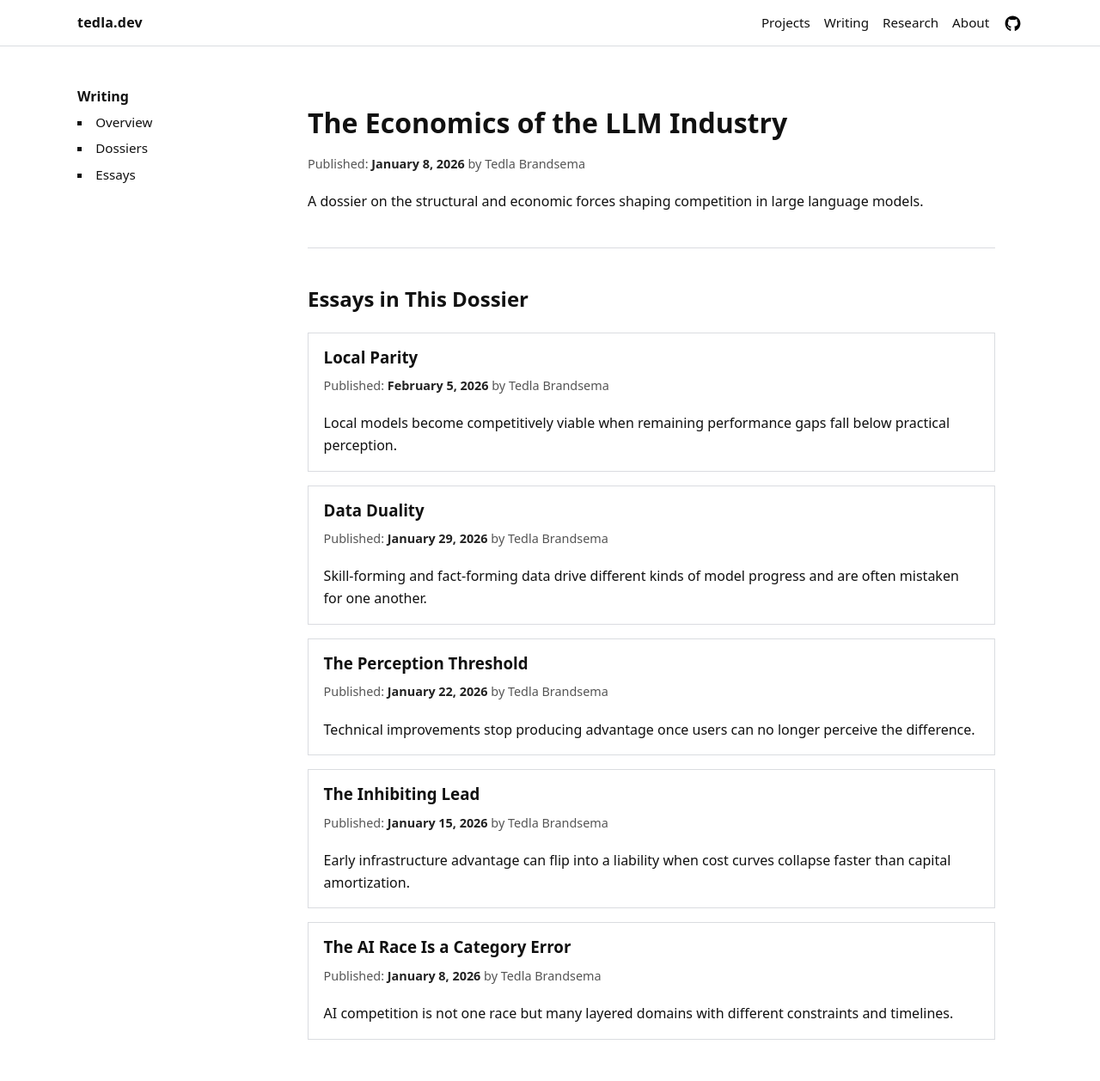
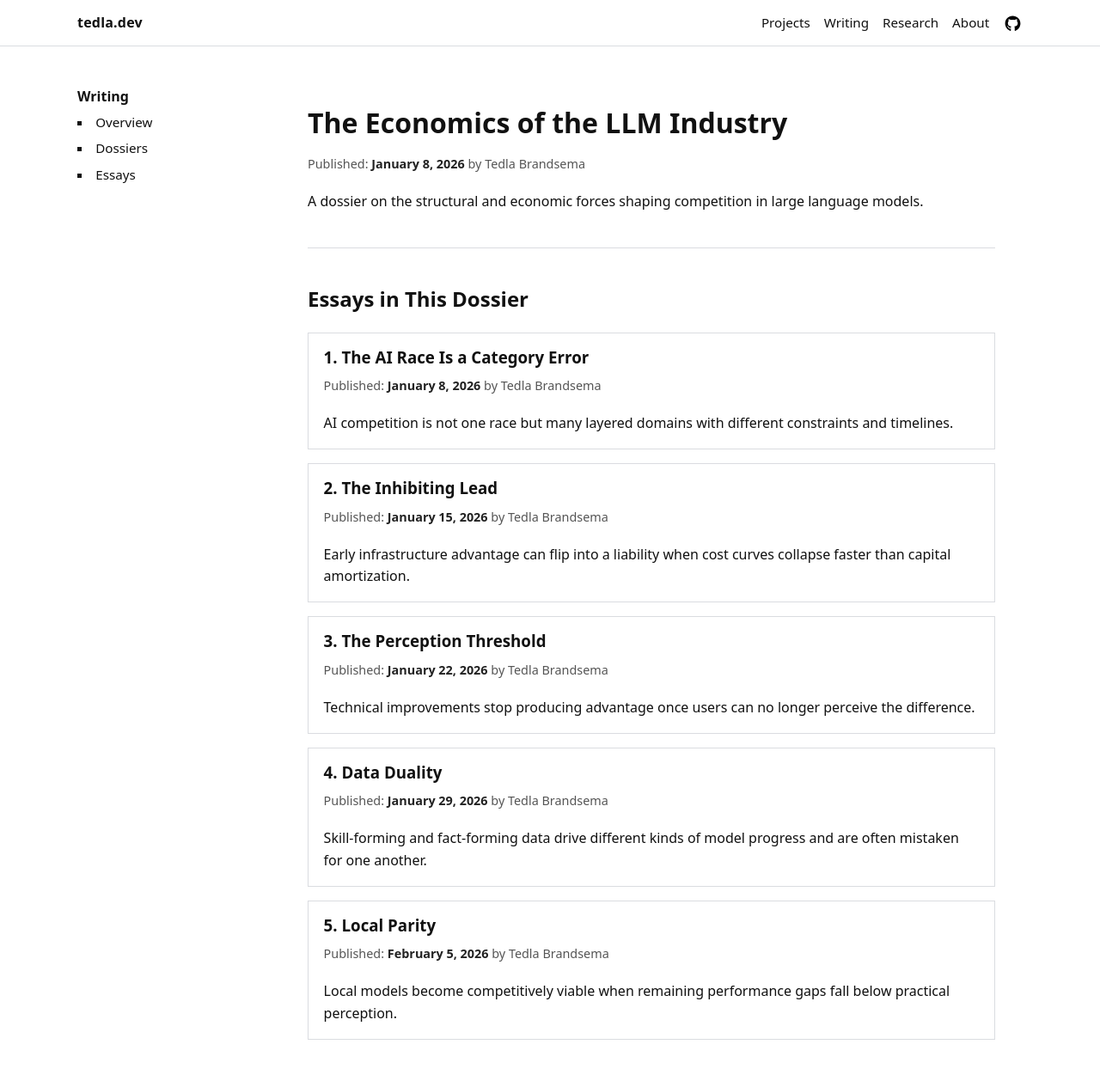
Before and after one commit to tedla-brandsema/tedla-brandsema.github.io, a Jekyll site: the page built from _writing/dossiers/economics-of-the-llm-industry.html, in a window 1280 px wide. Shown: the whole page at 86% size. Built offline with Jekyll 4.4.1, drawn with Linux system fonts in a browser that asks for light colours.

Commit message:
feat(dossier): add explicit essay ordering with dossier_order and numbered listing

```diff
--- a/_writing/dossiers/economics-of-the-llm-industry.html
+++ b/_writing/dossiers/economics-of-the-llm-industry.html
@@ -15,12 +15,12 @@ intro: A dossier on the structural and economic forces shaping competition in la
 
 <section class="divider">
   <h2>Essays in This Dossier</h2>
-  {% assign essays = site.writing | where: "type", "essay" | sort: "published" | reverse %}
+  {% assign essays = site.writing | where: "type", "essay" | sort: "dossier_order" %}
   <section class="search-results" aria-label="Dossier essays">
     {% for p in essays %}
       {% if p.dossier == 'economics-of-the-llm-industry' %}
       <article class="search-result-item">
-        <h3><a href="{{ p.url }}">{{ p.heading | default: p.title }}</a></h3>
+        <h3><a href="{{ p.url }}">{{ p.dossier_order }}. {{ p.heading | default: p.title }}</a></h3>
         <p class="search-result-meta">
           {% include published.html item=p %}
         </p>
--- a/_writing/essays/data-duality.md
+++ b/_writing/essays/data-duality.md
@@ -6,6 +6,7 @@ author: Tedla Brandsema
 heading: Data Duality
 intro: Skill-forming and fact-forming data drive different kinds of model progress and are often mistaken for one another.
 dossier: economics-of-the-llm-industry
+dossier_order: 4
 ---
 
 <h1>{{ page.heading }}</h1>
--- a/_writing/essays/local-parity.md
+++ b/_writing/essays/local-parity.md
@@ -6,6 +6,7 @@ author: Tedla Brandsema
 heading: Local Parity
 intro: Local models become competitively viable when remaining performance gaps fall below practical perception.
 dossier: economics-of-the-llm-industry
+dossier_order: 5
 ---
 
 <h1>{{ page.heading }}</h1>
--- a/_writing/essays/the-ai-race-is-a-category-error.md
+++ b/_writing/essays/the-ai-race-is-a-category-error.md
@@ -6,6 +6,7 @@ author: Tedla Brandsema
 heading: The AI Race Is a Category Error
 intro: AI competition is not one race but many layered domains with different constraints and timelines.
 dossier: economics-of-the-llm-industry
+dossier_order: 1
 ---
 
 <h1>{{ page.heading }}</h1>
--- a/_writing/essays/the-inhibiting-lead.md
+++ b/_writing/essays/the-inhibiting-lead.md
@@ -6,6 +6,7 @@ author: Tedla Brandsema
 heading: The Inhibiting Lead
 intro: Early infrastructure advantage can flip into a liability when cost curves collapse faster than capital amortization.
 dossier: economics-of-the-llm-industry
+dossier_order: 2
 ---
 
 <h1>{{ page.heading }}</h1>
--- a/_writing/essays/the-perception-threshold.md
+++ b/_writing/essays/the-perception-threshold.md
@@ -6,6 +6,7 @@ author: Tedla Brandsema
 heading: The Perception Threshold
 intro: Technical improvements stop producing advantage once users can no longer perceive the difference.
 dossier: economics-of-the-llm-industry
+dossier_order: 3
 ---
 
 <h1>{{ page.heading }}</h1>
```
